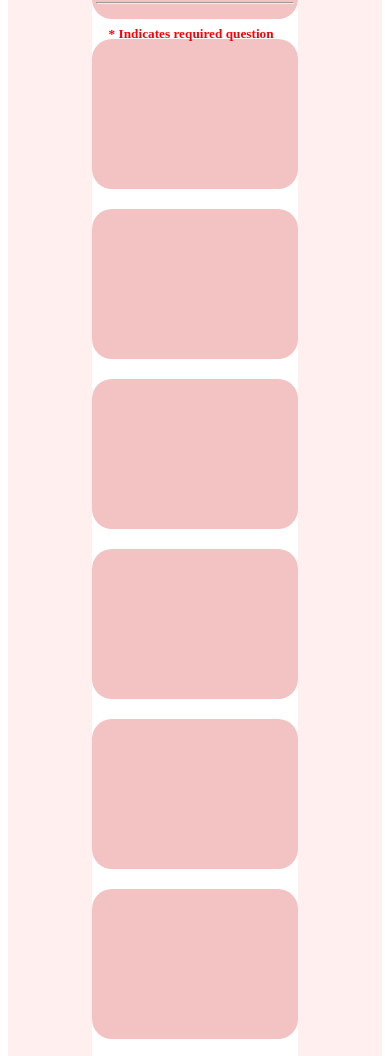
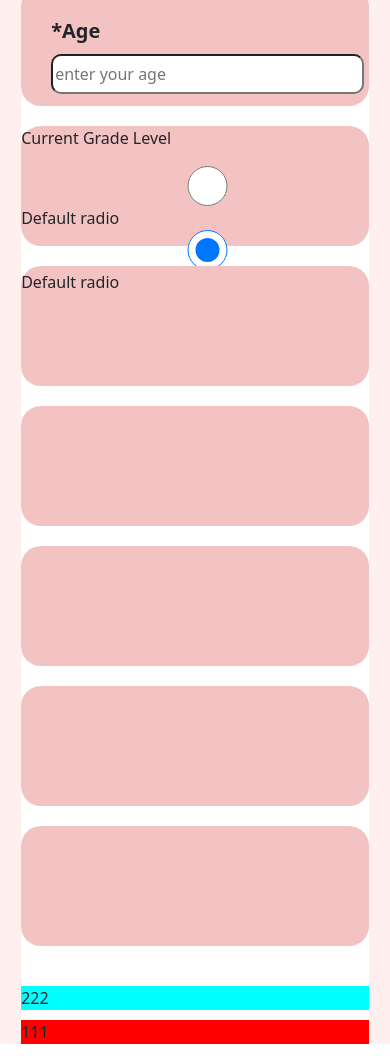
Before and after one commit to seavmeyngat/survey-online, a plain HTML site: page index.html in a window 390 px wide. Shown: the part 454-1510 px from the top of the page. Drawn offline with nearby package versions, Linux system fonts and the light colour scheme.

Commit message:
create archititure

```diff
--- a/index.html
+++ b/index.html
@@ -1,11 +1,15 @@
 <!DOCTYPE html>
 <html lang="en">
+
 <head>
     <meta charset="UTF-8">
     <meta name="viewport" content="width=device-width, initial-scale=1.0">
     <title>Document</title>
     <link rel="stylesheet" href="style.css">
+    <link href="https://cdn.jsdelivr.net/npm/bootstrap@5.3.3/dist/css/bootstrap.min.css" rel="stylesheet"
+        integrity="sha384-QWTKZyjpPEjISv5WaRU9OFeRpok6YctnYmDr5pNlyT2bRjXh0JMhjY6hW+ALEwIH" crossorigin="anonymous">
 </head>
+
 <body>
     <div class="container">
         <div class="boxs">
@@ -17,21 +21,45 @@
                 <hr>
                 <h5>* Indicates required question</h5>
             </div>
-            <div class="box-1"></div>
-            <div class="box-1"></div>
-            <div class="box-1"></div>
+            <div class="box-1">
+
+                <label for="exampleFormControlInput1" class="form-label">*Name</label>
+                <input type="email" class="form-controls" id="exampleFormControlInput1" placeholder="enter your name">
+
+            </div>
+            <div class="box-1">
+                <label for="exampleFormControlInput1" class="form-label">*Age</label>
+                <input type="email" class="form-controls" id="exampleFormControlInput2" placeholder="enter your age">
+            </div>
+            <div class="box-1">
+                <p>Current Grade Level</p>
+                <input class="form-controls" type="radio" name="exampleRadios" id="exampleRadios1" value="option1"
+                    checked>
+                <label class="form-check-label" for="exampleRadios1">
+                    Default radio
+                </label>
+                <input class="form-controls" type="radio" name="exampleRadios" id="exampleRadios2" value="option1"
+                    checked>
+                <label class="form-check-label" for="exampleRadios1">
+                    Default radio
+                </label>
+
+
+
+            </div>
             <div class="box-1"></div>
             <div class="box-1"></div>
             <div class="box-1"></div>
             <div class="box-1"></div>
             <div class="box-1"></div>
             <div class="box-2">
-                <div class="left"></div>
-                <div class="right"></div>
+                <div class="left">222</div>
+                <div class="right">111</div>
             </div>
         </div>
 
     </div>
 
 </body>
+
 </html>
--- a/style.css
+++ b/style.css
@@ -29,6 +29,23 @@ img{
     border-radius: 20px;
     background-color: #F3C2C2;
 }
+.form-label{
+   margin-top: 30px;
+   margin-left: 30px;
+   font-size: 20px;
+   font-weight: bold;
+}
+.form-controls{
+    display: block;
+    width: 90%;
+    height: 40px;
+    /* margin-top: 10px; */
+    margin-left: 30px;
+    border-radius: 10px;
+
+}
+
+
 .box-2{
     width: 100%;
     height: auto;
@@ -45,7 +62,7 @@ img{
     height: 100px;
     background-color: red;
 }
-h1{
+.box-1 h1{
     margin-left: 8%;
     color: #1655F6;
 }
@@ -55,6 +72,61 @@ hr{
 h5{
     margin-left: 8%;
     color: red;
+}
+
+@media (max-width: 768px) {
+    .boxs {
+        width: 90%;
+    }
+
+    .box-2 {
+        flex-direction: column;
+    }
+
+    .left, .right {
+        width: 100%;
+        height: auto;
+        margin-top: 10px;
+    }
+
+    img {
+        height: 100px;
+    }
+
+    h1, h5 {
+        margin-left: 5%;
+    }
+}
+
+/* Media Query for Smaller Mobile Devices */
+@media (max-width: 480px) {
+    .boxs {
+        width: 95%;
+    }
+
+    img {
+
+        height: 100px;
+    }
+
+    .box-1 {
+        height: 120px;
+    }
+
+    .box-2 {
+        flex-direction: column;
+    }
+
+    .left, .right {
+        width: 100%;
+        height: auto;
+        margin-top: 10px;
+    }
+
+    h1, h5 {
+        margin-left: 3%;
+        font-size: 1rem; /* Adjust font size for smaller screens */
+    }
 }
 
 
```
Also changed, not shown: page-thanks/index.html (added, +11 -0 lines), page-data/index.html (added), page-data/style.css (added), page-thanks/style.css (added).
